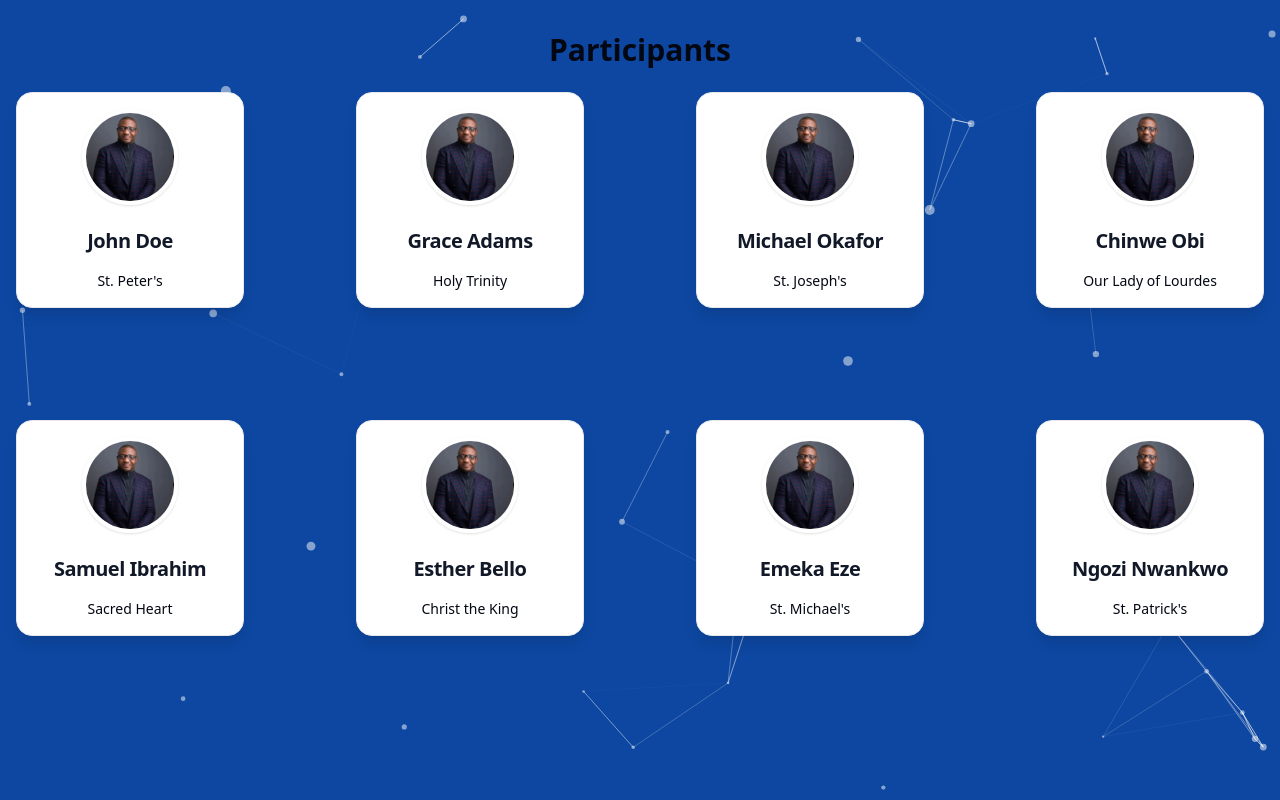
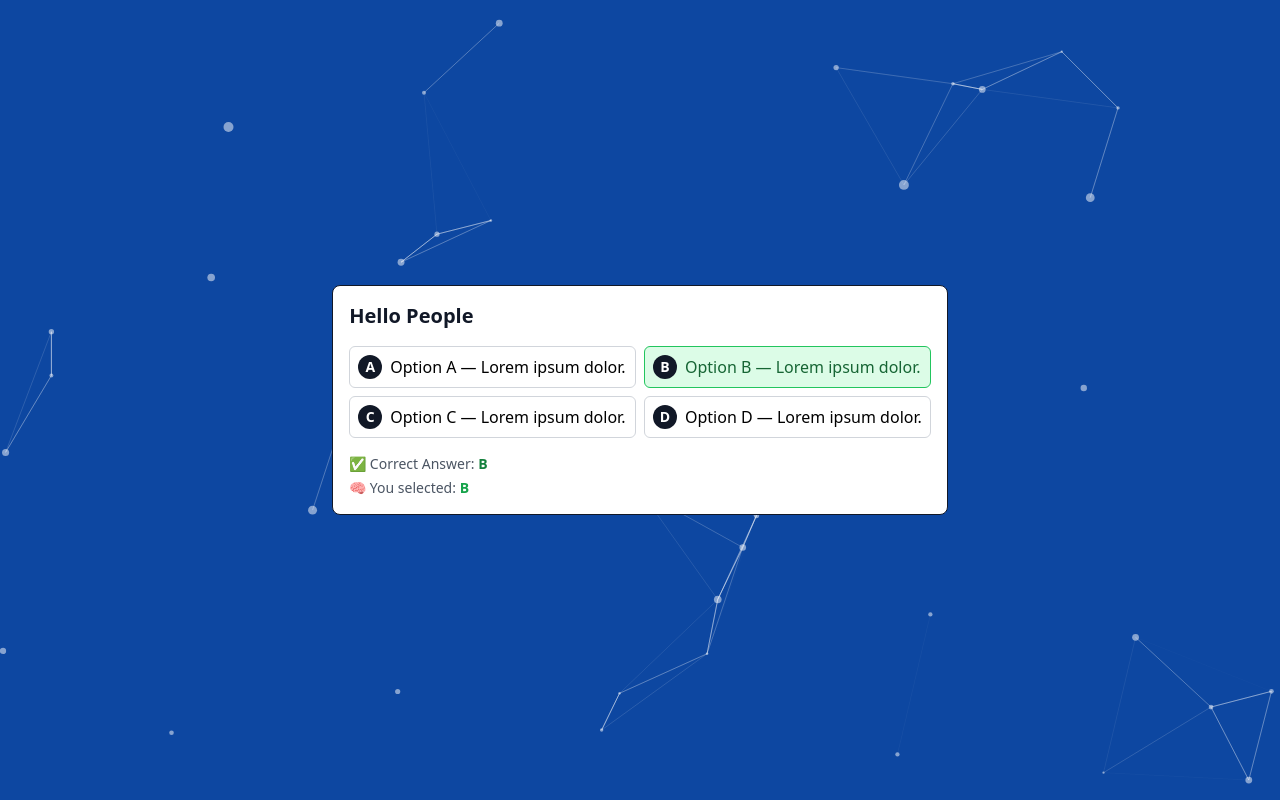
Before and after one commit to somchi/quizz-app, a Next.js app: page /1/audience in a window 1280 px wide. Built offline with nearby package versions, Linux system fonts and the light colour scheme.

Commit message:
update answer and question component

```diff
--- a/src/app/[quizzId]/audience/page.tsx
+++ b/src/app/[quizzId]/audience/page.tsx
@@ -3,6 +3,7 @@ import Test from "@/app/components/Test";
 import LeaderBoard from "@/app/components/LeaderBoard";
 import ParticipantsCom from "@/app/components/ParticipantsCom";
 import QuestionCom from "@/app/components/QuestionCom";
+import AnswerCom from "@/app/components/AnswerCom";
 
 const AudiencePage = () => {
   return (
@@ -10,7 +11,18 @@ const AudiencePage = () => {
       {/* <WaitingCom type="roundToStart" /> */}
       {/* <LeaderBoard /> */}
       {/* <QuestionCom /> */}
-      <ParticipantsCom />
+      {/* <ParticipantsCom /> */}
+      <AnswerCom
+        question={"Hello People"}
+        options={[
+          { option: "A" },
+          { option: "B" },
+          { option: "C" },
+          { option: "D" },
+        ]}
+        selectedOption={"B"}
+        correctAnswer={"B"}
+      />
     </section>
   );
 };
--- a/src/app/components/AnswerCom.tsx
+++ b/src/app/components/AnswerCom.tsx
@@ -7,11 +7,12 @@ const AnswerCom = ({
   correctAnswer,
 }: AnswerProps) => {
   return (
+    <div className="grid place-content-center max-w-3xl mx-auto p-2 h-screen bg-transparent">
       <div className="max-w-3xl mx-auto bg-white border border-primary rounded-lg p-4 animate-in fade-in zoom-in duration-500">
         <h2 className="text-xl font-semibold text-primary mb-4">{question}</h2>
 
         <div className="grid grid-cols-2 gap-2">
-        {options.map((option) => {
+          {options.map(({ option }: { option: string }) => {
             const isSelected = selectedOption === option;
             const isCorrect = correctAnswer === option;
 
@@ -70,6 +71,7 @@ const AnswerCom = ({
           </p>
         </div>
       </div>
+    </div>
   );
 };
 
--- a/src/app/components/LeaderBoard.tsx
+++ b/src/app/components/LeaderBoard.tsx
@@ -3,7 +3,7 @@ import LeaderBrdTable from "./LeaderBrdTable";
 
 const LeaderBoard = () => {
   return (
-    <div className="max-w-5xl  mx-auto px-4 py-8">
+    <div className="max-w-5xl  mx-auto px-4 py-8 animate-in fade-in zoom-in duration-700">
       <div className="flex items-center justify-center gap-2 mb-6">
         <h1 className="text-3xl font-bold text-theme-bg text-center">
           Leaderboard
--- a/src/app/components/ParticipantsCom.tsx
+++ b/src/app/components/ParticipantsCom.tsx
@@ -4,7 +4,7 @@ import CandidateCard from "./CandidateCard";
 
 const ParticipantsCom = () => {
   return (
-    <div className="w-full min-h-screen px-4 py-8">
+    <div className="w-full min-h-screen px-4 py-8 animate-in fade-in zoom-in duration-700">
       <div className="max-w-full mx-auto">
         <h1 className="text-3xl font-semibold text-card-foreground mb-6 text-center">
           Participants
--- a/src/app/components/WaitingCom.tsx
+++ b/src/app/components/WaitingCom.tsx
@@ -26,7 +26,7 @@ const WaitingCom = ({ type = "quizToStart" }: WaitComProps) => {
   const component = waitingComponentMap[type] || null;
 
   return (
-    <div className="relative h-screen overflow-y-auto">
+    <div className="relative h-screen overflow-y-auto animate-in fade-in zoom-in duration-700">
       <div className="h-screen px-4 text-center space-y-6 relative z-10">
         <h1 className="text-3xl font-bold text-primary">{text}</h1>
         {component}
--- a/src/app/types/index.d.ts
+++ b/src/app/types/index.d.ts
@@ -13,7 +13,7 @@ declare type CandiCardProps = {
 
 declare type AnswerProps = {
   question : string;
-  options: string;
+  options: {option: string}[]
   selectedOption: string;
    correctAnswer: string;
 
```
Lines whose indentation alone changed are shown as unchanged.
